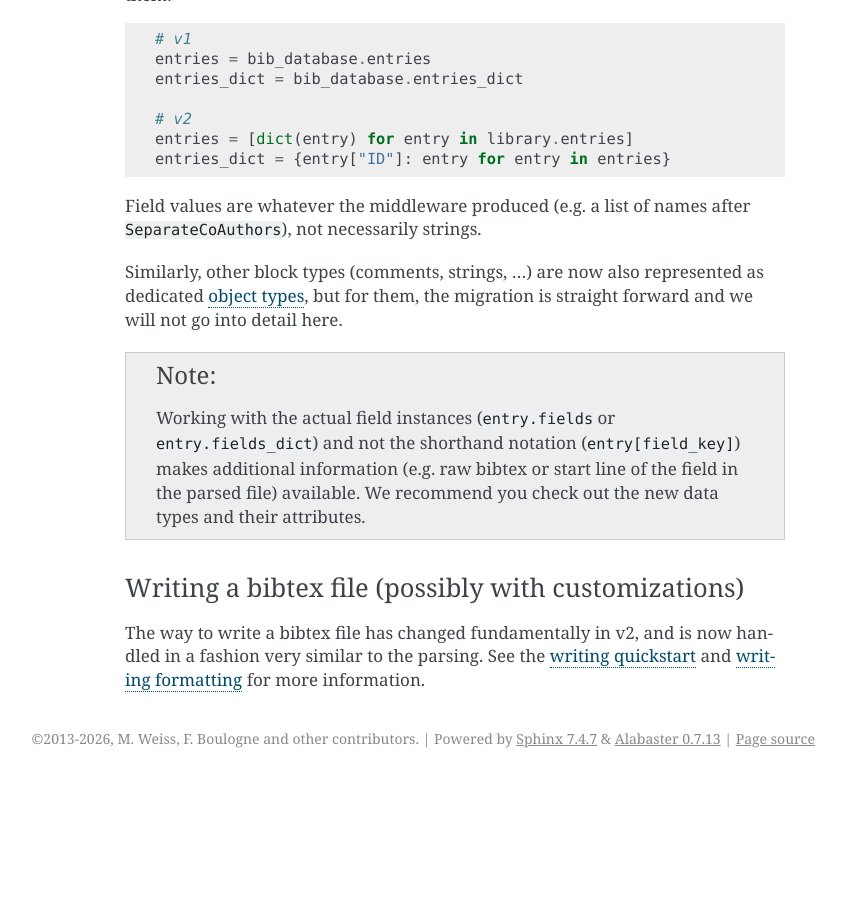
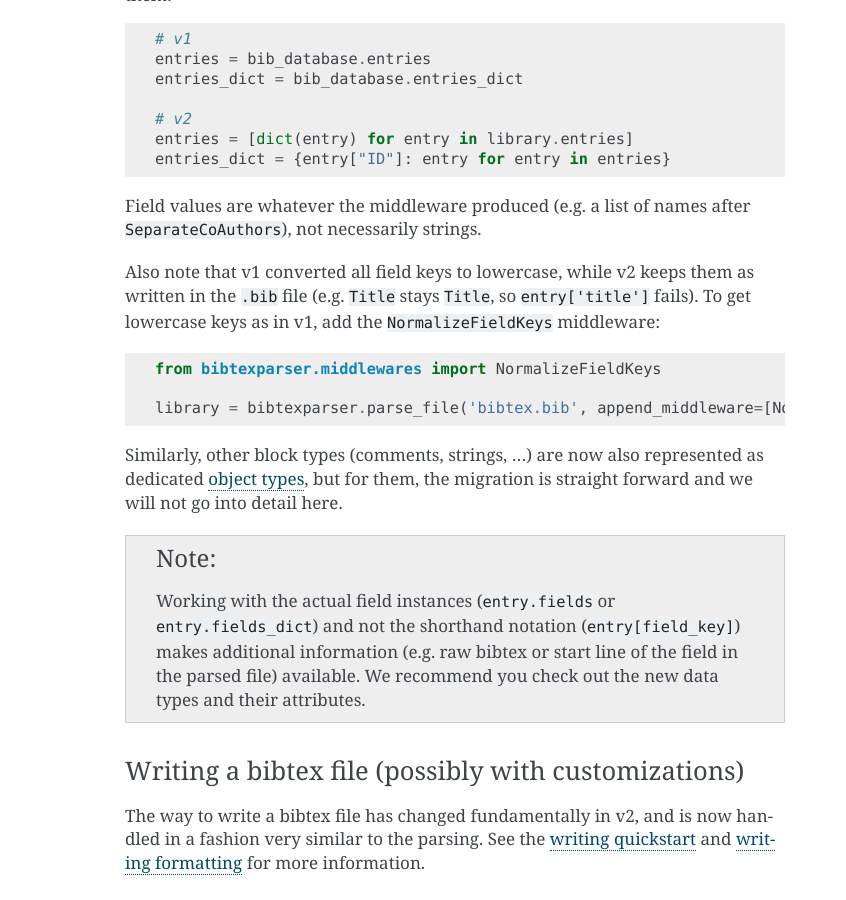
Before and after one commit to sciunto-org/python-bibtexparser, a Sphinx documentation site: the page built from docs/source/migrate.rst, in a window 1280 px wide and 900 px high, scrolled down 2223 px. Shown: the whole window, without its empty margins (295-1141 px from the left). Built offline with Sphinx 7.4.7, drawn with Linux system fonts in a browser that asks for light colours; before the commit the page ends 3001 px from its top, so only the background shows below that.

Commit message:
📝 Note field key case change in migration guide (#634)
v1 lowercased all field keys, v2 keeps them as written in the .bib file.
Show how to get v1 behavior with the NormalizeFieldKeys middleware.

Refs #629

```diff
--- a/docs/source/migrate.rst
+++ b/docs/source/migrate.rst
@@ -102,6 +102,15 @@ If you need plain dicts as in v1, e.g. to pass entries on to another library, co
 
 Field values are whatever the middleware produced (e.g. a list of names after ``SeparateCoAuthors``), not necessarily strings.
 
+Also note that v1 converted all field keys to lowercase, while v2 keeps them as written in the ``.bib`` file
+(e.g. ``Title`` stays ``Title``, so ``entry['title']`` fails). To get lowercase keys as in v1, add the ``NormalizeFieldKeys`` middleware:
+
+.. code-block:: python
+
+    from bibtexparser.middlewares import NormalizeFieldKeys
+
+    library = bibtexparser.parse_file('bibtex.bib', append_middleware=[NormalizeFieldKeys()])
+
 
 Similarly, other block types (comments, strings, ...) are now also represented as dedicated :ref:`object types <vocab>`,
 but for them, the migration is straight forward and we will not go into detail here.
```
